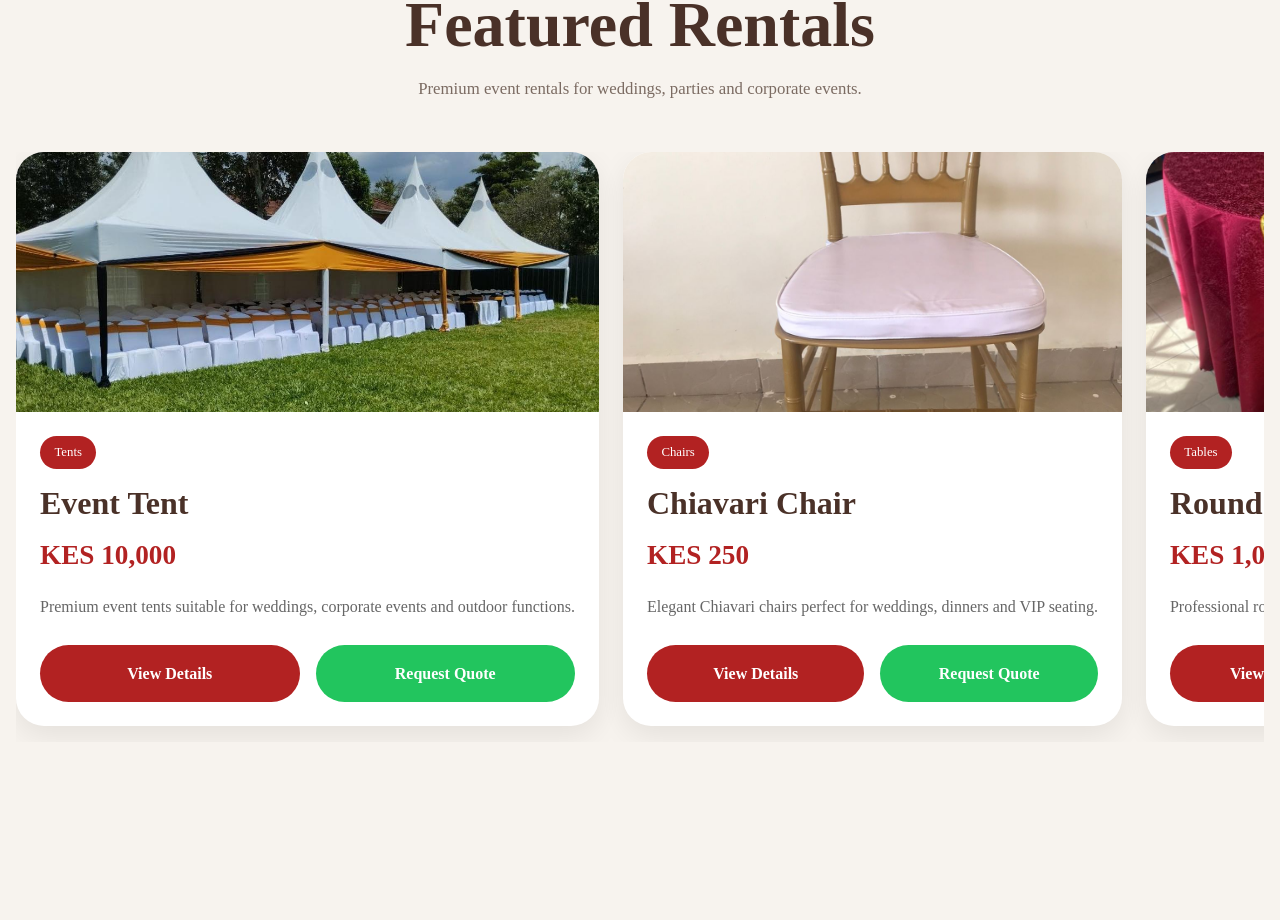
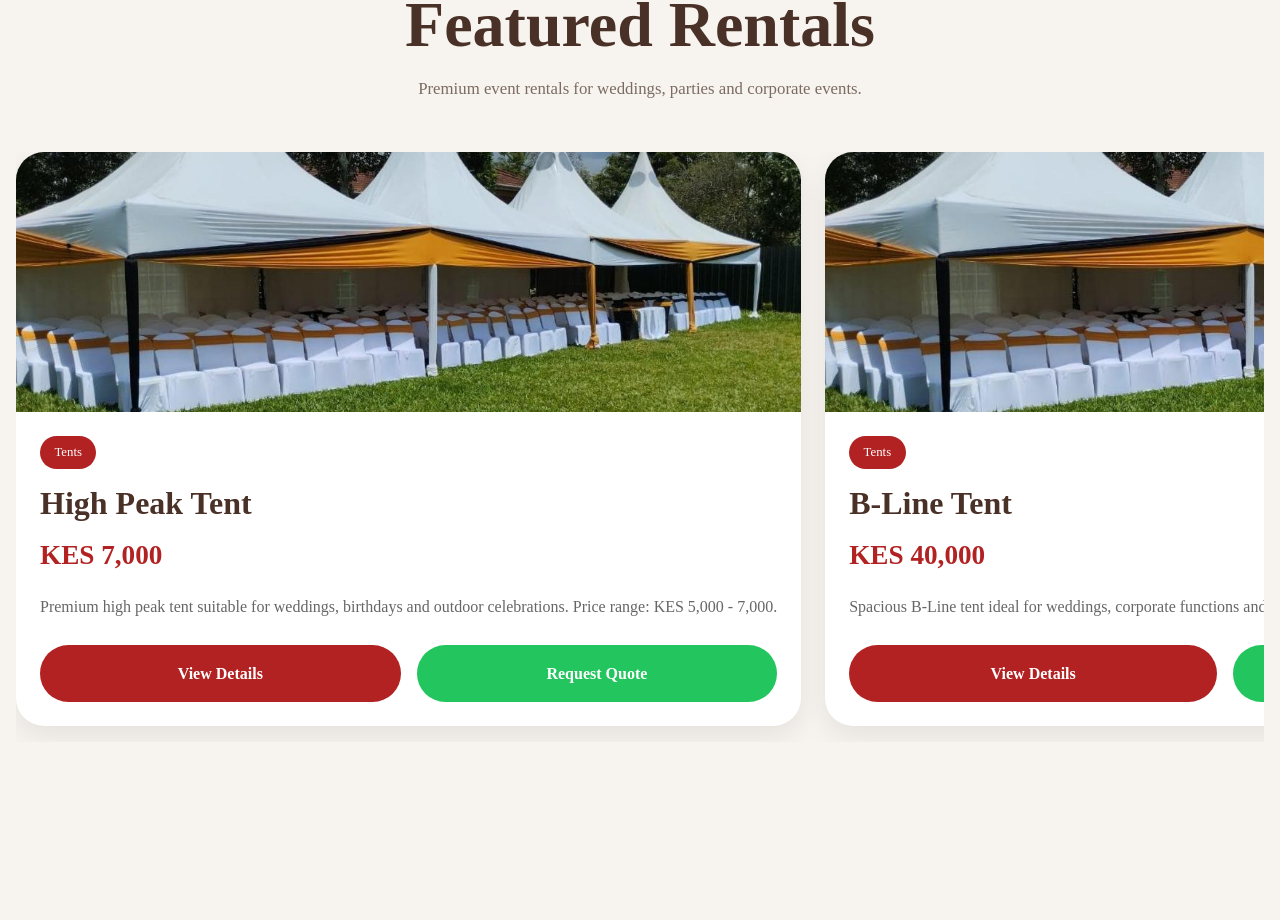
Before and after one commit to ENKY2020/Anivast-Flowers, a Next.js app: page / in a window 1280 px wide. Shown: the part 3780-4700 px from the top of the page. Built offline with nearby package versions, Linux system fonts and the light colour scheme; no server answers; the database is empty.

Commit message:
Refactor rentals catalog and improve rentals UI

```diff
--- a/src/data/rentals.ts
+++ b/src/data/rentals.ts
@@ -1,12 +1,12 @@
 export const rentals = [
 {
   id: 1,
-    name: "Event Tent",
-    slug: "event-tent",
+  name: "High Peak Tent",
+  slug: "high-peak-tent",
   category: "Tents",
   description:
-      "Premium event tents suitable for weddings, corporate events and outdoor functions.",
-    price: "KES 10,000",
+    "Premium high peak tent suitable for weddings, birthdays and outdoor celebrations. Price range: KES 5,000 - 7,000.",
+  price: "KES 7,000",
   image: "/images/rentals/tent-1.jpg",
   featured: true,
   active: true,
@@ -14,24 +14,102 @@ export const rentals = [
 
 {
   id: 2,
+  name: "B-Line Tent",
+  slug: "b-line-tent",
+  category: "Tents",
+  description:
+    "Spacious B-Line tent ideal for weddings, corporate functions and large gatherings. Price range: KES 10,000 - 40,000.",
+  price: "KES 40,000",
+  image: "/images/rentals/tent-1.jpg",
+  featured: true,
+  active: true,
+},
+
+  {
+  id: 3,
+  name: "B-Line Decorated Tent",
+  slug: "b-line-decorated-tent",
+  category: "Tents",
+  description:
+    "Fully decorated B-Line tent with elegant event styling. Price range: KES 10,000 - 40,000.",
+  price: "KES 40,000",
+  image: "/images/rentals/tent-1.jpg",
+  featured: true,
+  active: true,
+},
+
+  {
+    id: 4,
+    name: "Cheese Tent",
+    slug: "cheese-tent",
+    category: "Tents",
+    description:
+      "Premium cheese tent setup suitable for luxury events and weddings.",
+    price: "KES 30,000",
+    image: "/images/rentals/tent-1.jpg",
+    featured: false,
+    active: true,
+  },
+
+  {
+    id: 5,
+    name: "Tent Pergola",
+    slug: "tent-pergola",
+    category: "Tents",
+    description:
+      "Elegant pergola tent design for outdoor ceremonies and receptions.",
+    price: "KES 25,000",
+    image: "/images/rentals/tent-1.jpg",
+    featured: true,
+    active: true,
+  },
+
+ {
+  id: 6,
+  name: "A-Frame Tent",
+  slug: "a-frame-tent",
+  category: "Tents",
+  description:
+    "Large A-Frame tent structure suitable for premium events. Charged per section.",
+  price: "KES 35,000",
+  image: "/images/rentals/tent-1.jpg",
+  featured: true,
+  active: true,
+},
+
+  {
+    id: 7,
     name: "Chiavari Chair",
     slug: "chiavari-chair",
     category: "Chairs",
     description:
-      "Elegant Chiavari chairs perfect for weddings, dinners and VIP seating.",
-    price: "KES 250",
+      "Elegant Chiavari chairs for weddings, VIP seating and special occasions.",
+    price: "KES 400",
     image: "/images/rentals/armless-chair-white.jpg",
     featured: true,
     active: true,
   },
 
   {
-    id: 3,
-    name: "Round Table",
-    slug: "round-table",
+    id: 8,
+    name: "Foldable Chair",
+    slug: "foldable-chair",
+    category: "Chairs",
+    description:
+      "Durable foldable chairs suitable for indoor and outdoor events.",
+    price: "KES 350",
+    image: "/images/rentals/armless-chair-white.jpg",
+    featured: false,
+    active: true,
+  },
+
+  {
+    id: 9,
+    name: "Dressed Table",
+    slug: "dressed-table",
     category: "Tables",
     description:
-      "Professional round tables for weddings, conferences and banquets.",
+      "Professionally dressed event table ready for celebrations and receptions.",
     price: "KES 1,000",
     image: "/images/rentals/round-table.jpg",
     featured: true,
@@ -39,66 +117,105 @@ export const rentals = [
   },
 
   {
-    id: 4,
+    id: 10,
+    name: "Moon Table + High Back Chairs",
+    slug: "moon-table-high-back-chairs",
+    category: "Tables",
+    description:
+      "Luxury moon table package with premium high back chairs.",
+    price: "KES 30,000",
+    image: "/images/rentals/round-table.jpg",
+    featured: true,
+    active: true,
+  },
+
+  {
+    id: 11,
     name: "Backdrop Stand",
     slug: "backdrop-stand",
-    category: "Decor",
+    category: "Backdrops & Decor",
     description:
-      "Adjustable backdrop stand for photo booths, branding and event decor.",
-    price: "KES 3,500",
+      "Professional backdrop stand for birthdays, weddings and branding setups.",
+    price: "KES 13,000",
+    image: "/images/rentals/backdrop-1.jpg",
+    featured: true,
+    active: true,
+  },
+
+  {
+    id: 12,
+    name: "Table Decor",
+    slug: "table-decor",
+    category: "Backdrops & Decor",
+    description:
+      "Elegant table decoration setup for events and celebrations.",
+    price: "Contact for Pricing",
     image: "/images/rentals/backdrop-1.jpg",
     featured: false,
     active: true,
   },
 
   {
-    id: 5,
-    name: "Stage Platform",
-    slug: "stage-platform",
-    category: "Stages",
+    id: 13,
+    name: "Birthday Setup Decor",
+    slug: "birthday-setup-decor",
+    category: "Backdrops & Decor",
     description:
-      "Professional stage platform suitable for concerts, weddings and corporate events.",
-    price: "KES 10,000",
-    image: "/images/rentals/stage-rental.jpg",
+      "Complete birthday event decoration and styling package.",
+    price: "5,000",
+    image: "/images/rentals/backdrop-1.jpg",
     featured: true,
     active: true,
   },
 
   {
-    id: 6,
-    name: "Mobile Toilet",
-    slug: "mobile-toilet",
+    id: 14,
+    name: "Wedding Decor",
+    slug: "wedding-decor",
+    category: "Backdrops & Decor",
+    description:
+      "Premium wedding decoration and event styling service.",
+    price: "10,000",
+    image: "/images/rentals/backdrop-1.jpg",
+    featured: true,
+    active: true,
+  },
+
+  {
+    id: 15,
+    name: "Mobile Toilets",
+    slug: "mobile-toilets",
     category: "Facilities",
     description:
-      "Clean and reliable mobile sanitation facilities for outdoor events.",
-    price: "KES 4,000",
+      "Clean and reliable mobile toilet facilities for outdoor events.",
+    price: "KES 10,000",
     image: "/images/rentals/mobile-toilet.jpg",
     featured: false,
     active: true,
   },
 
   {
-    id: 7,
-    name: "Glass Table",
-    slug: "glass-table",
-    category: "Tables",
+    id: 16,
+    name: "VIP Mobile Toilets",
+    slug: "vip-mobile-toilets",
+    category: "Facilities",
     description:
-      "Luxury glass tables ideal for premium event setups.",
-    price: "KES 2,500",
-    image: "/images/rentals/glass-table.jpg",
+      "Premium VIP mobile toilet facilities for executive events.",
+    price: "KES 25,000",
+    image: "/images/rentals/mobile-toilet.jpg",
     featured: true,
     active: true,
   },
 
  {
-    id: 8,
-    name: "Red Carpet",
-    slug: "red-carpet",
-    category: "Decor",
+  id: 17,
+  name: "A-Frame Tent Lighting Section",
+  slug: "a-frame-lighting-section",
+  category: "Lighting & Effects",
   description:
-      "Premium red carpet rental for VIP arrivals and ceremonies.",
-    price: "KES 5,000",
-    image: "/images/rentals/red-carpet.jpg",
+    "Professional event lighting section for A-Frame tent installations. Charged per section.",
+  price: "KES 35,000",
+  image: "/images/rentals/backdrop-1.jpg",
   featured: true,
   active: true,
 },
```
Also changed, not shown: src/app/rentals/page.tsx (+48 -20 lines), src/styles/rentals.css (+122 -225 lines). Lines whose indentation alone changed are shown as unchanged.
